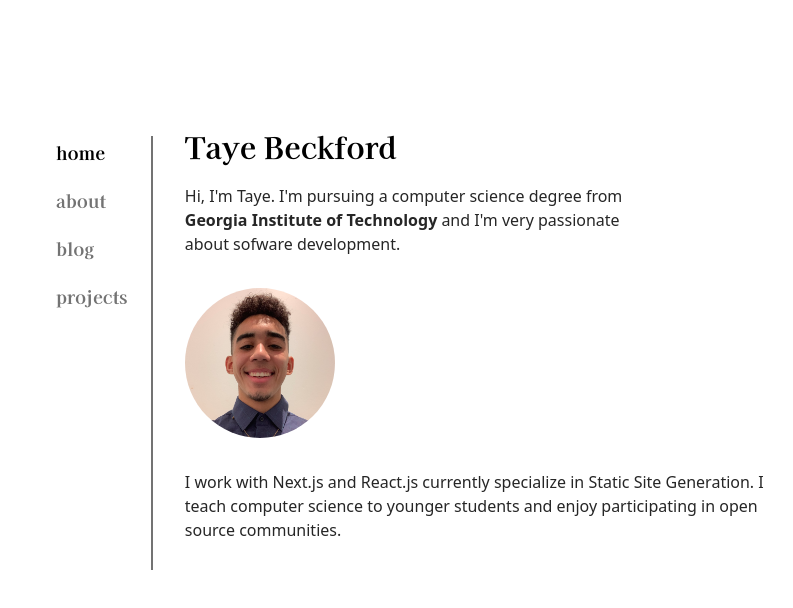
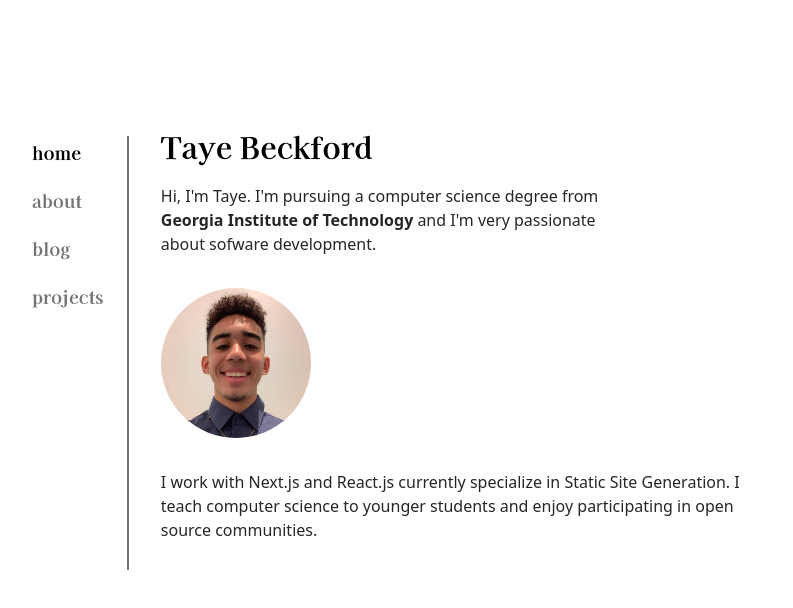
Before and after one commit to TayeBeckford/tayebeckford.io, a Next.js app: page / in a window 1280 px wide. Shown: the top 608 px of the page, without its empty margins (212-1005 px from the left). Built offline with nearby package versions, Linux system fonts and the light colour scheme.

Commit message:
equal full content spacing

```diff
--- a/components/sidebar.tsx
+++ b/components/sidebar.tsx
@@ -27,7 +27,7 @@ export default function Navbar() {
   }
 
   return (
-    <aside className="flex flex-col md:flex-row md:flex-shrink-0 md:pl-3 md:mx-0 lg:ml-16 font-serif">
+    <aside className="flex flex-col md:flex-row md:flex-shrink-0 md:pl-3 md:mx-0 lg:ml-10 font-serif">
       <div className="lg:sticky lg:top-20">
         <LayoutGroup>
           <nav
```
